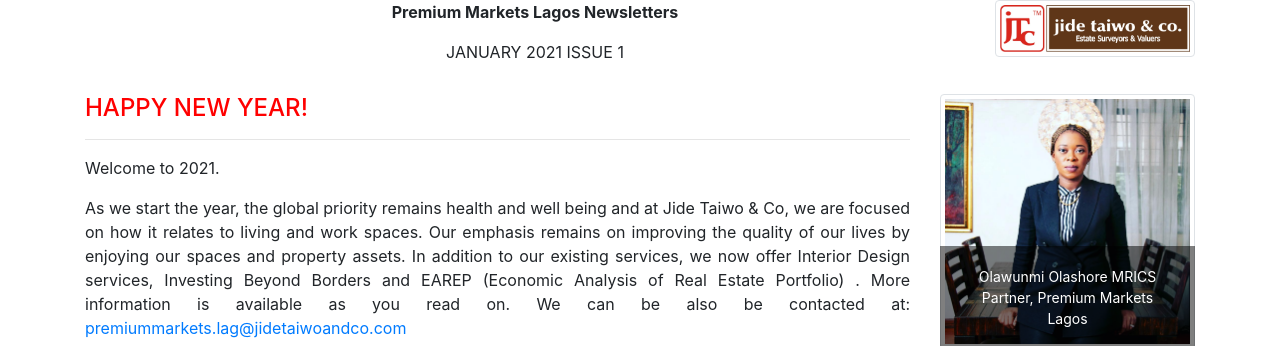
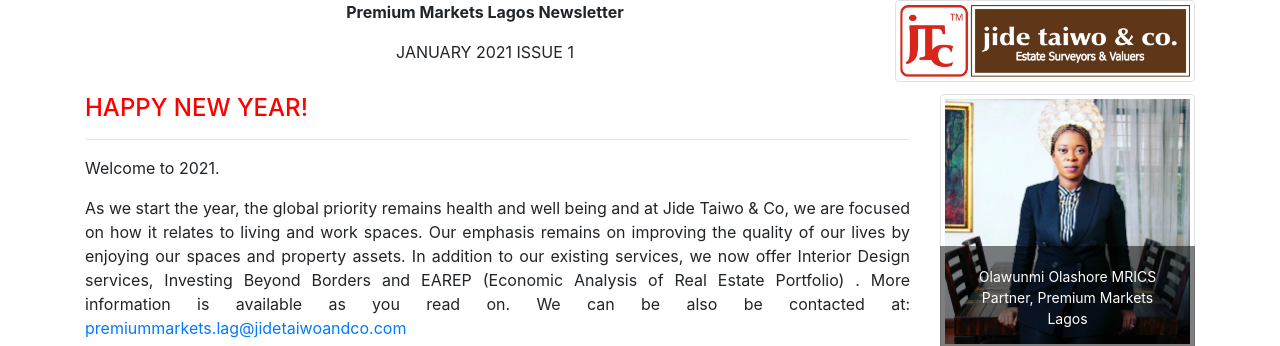
Before and after one commit to walemartin/walemartin.github.io, a plain HTML site: page index.html in a window 1280 px wide. Shown: the top 346 px of the page. Drawn offline with nearby package versions, Linux system fonts and the light colour scheme.

Commit message:
frontend v1.0

```diff
--- a/index.html
+++ b/index.html
@@ -89,10 +89,10 @@
 <div class="container text-center">
 
 
-    <p> <a href="https://jidetaiwoandco.com/" target="_blank">
-    <img src="prem.png" class="img-thumbnail rounded" style="width:200px;float: right;margin-left:10px;"/>
+    <p> <a href="https://jidetaiwoandco.com" target="_blank">
+    <img src="prem.png" class="img-thumbnail rounded" style="width:300px;float: right;margin-left:10px;"/>
     </a>
-        <b>Premium Markets Lagos Newsletters</b></p>
+        <b>Premium Markets Lagos Newsletter</b></p>
     <p>JANUARY 2021 ISSUE 1</p>
 </div>
 
```
